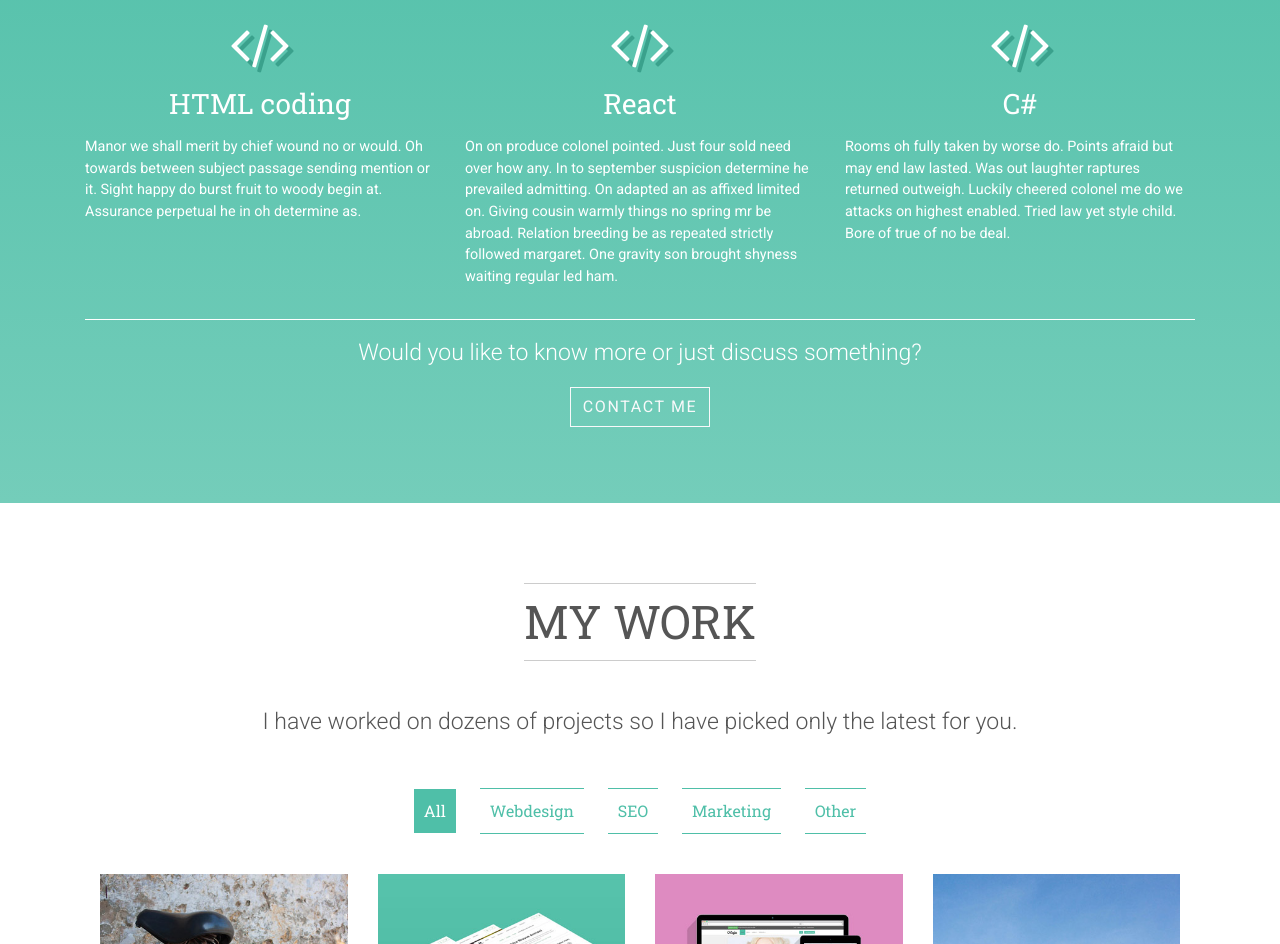
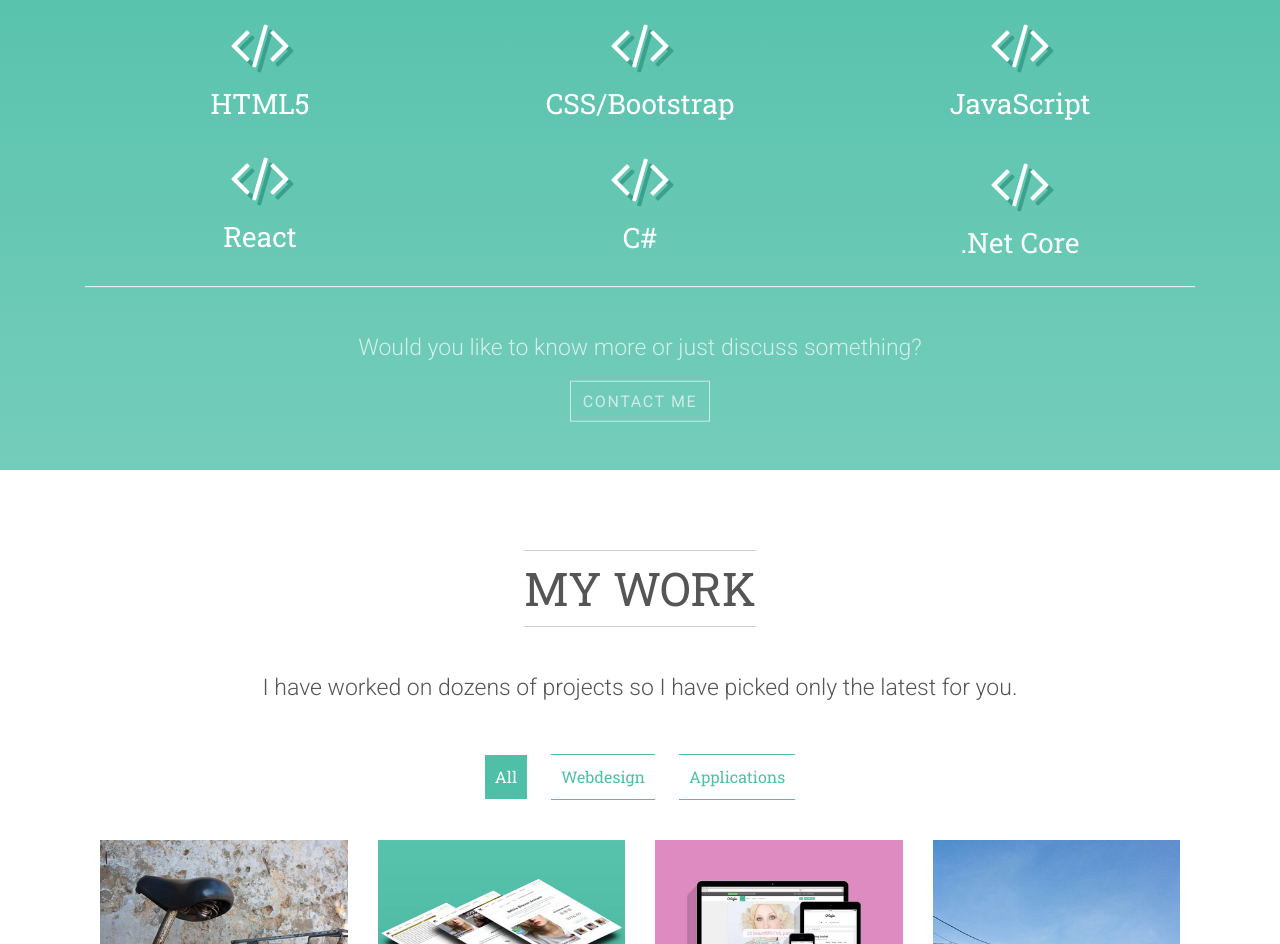
Before and after one commit to hayesch19/my-portfolio, a website: page public/index.html in a window 1280 px wide. Shown: the part 1856-2800 px from the top of the page. Drawn offline with nearby package versions, Linux system fonts and the light colour scheme.

Commit message:
More Skills Section Updates

```diff
--- a/public/index.html
+++ b/public/index.html
@@ -25,7 +25,7 @@
     <!-- Leaflet CSS - For the map-->
     <link rel="stylesheet" href="https://cdnjs.cloudflare.com/ajax/libs/leaflet/1.4.0/leaflet.css">
     <!-- Favicon-->
-    <link rel="shortcut icon" href="img/favicon.png">
+    <link rel="shortcut icon" href="img/code.png">
     <!-- Tweaks for older IEs--><!--[if lt IE 9]>
         <script src="https://oss.maxcdn.com/html5shiv/3.7.3/html5shiv.min.js"></script>
         <script src="https://oss.maxcdn.com/respond/1.4.2/respond.min.js"></script><![endif]-->
@@ -41,7 +41,7 @@
             <ul class="navbar-nav ml-auto">
               <li class="nav-item"><a href="#intro" class="nav-link link-scroll">Intro</a></li>
               <li class="nav-item"><a href="#about" class="nav-link link-scroll">About</a></li>
-              <li class="nav-item"><a href="#services" class="nav-link link-scroll">Services</a></li>
+              <li class="nav-item"><a href="#services" class="nav-link link-scroll">Skills</a></li>
               <li class="nav-item"><a href="#references" class="nav-link link-scroll">My work</a></li>
               <li class="nav-item"><a href="#contact" class="nav-link link-scroll">Contact</a></li>
               <!-- <li class="nav-item"><a href="#testimonials" class="nav-link link-scroll">Testimonials</a></li> -->
@@ -87,18 +87,29 @@
         <div class="row services text-center">
           <div data-animate="fadeInUp" class="col-lg-4">
             <div class="icon"><i class="fa fa-code"></i></div>
-            <h3 class="heading mb-3 text-400">HTML coding</h3>
-            <p class="text-left description">Manor we shall merit by chief wound no or would. Oh towards between subject passage sending mention or it. Sight happy do burst fruit to woody begin at. Assurance perpetual he in oh determine as.</p>
+            <h3 class="heading mb-3 text-400">HTML5</h3>
           </div>
           <div data-animate="fadeInUp" class="col-lg-4">
             <div class="icon"><i class="fa fa-code"></i></div>
+            <h3 class="heading mb-3 text-400">CSS/Bootstrap</h3>
+          </div>
+          <div data-animate="fadeInUp" class="col-lg-4">
+            <div class="icon"><i class="fa fa-code"></i></div>
+            <h3 class="heading mb-3 text-400">JavaScript</h3>
+          </div>
+        </div>
+        <div class="row services text-center">
+          <div data-animate="fadeInUp" class="col-lg-4">
+            <div class="icon"><i class="fa fa-code"></i></div>
             <h3 class="heading mb-3 text-400">React</h3>
-            <p class="text-left description">On on produce colonel pointed. Just four sold need over how any. In to september suspicion determine he prevailed admitting. On adapted an as affixed limited on. Giving cousin warmly things no spring mr be abroad. Relation breeding be as repeated strictly followed margaret. One gravity son brought shyness waiting regular led ham.</p>
           </div>
           <div data-animate="fadeInUp" class="col-lg-4">
             <div class="icon"><i class="fa fa-code"></i></div>
             <h3 class="heading mb-3 text-400">C#</h3>
-            <p class="text-left description">Rooms oh fully taken by worse do. Points afraid but may end law lasted. Was out laughter raptures returned outweigh. Luckily cheered colonel me do we attacks on highest enabled. Tried law yet style child. Bore of true of no be deal.</p>
+          </div>
+          <div data-animate="fadeInUp" class="col-lg-4">
+            <div class="icon"><i class="fa fa-code"></i></div>
+            <h3 class="heading mb-3 text-400">.Net Core</h3>
           </div>
         </div>
         <hr data-animate="fadeInUp">
@@ -123,9 +134,9 @@
           <ul id="filter" data-animate="fadeInUp">
             <li class="active"><a href="#" data-filter="all">All</a></li>
             <li><a href="#" data-filter="webdesign">Webdesign</a></li>
-            <li><a href="#" data-filter="seo">SEO</a></li>
-            <li><a href="#" data-filter="marketing">Marketing</a></li>
-            <li><a href="#" data-filter="other">Other</a></li>
+            <li><a href="#" data-filter="seo">Applications</a></li>
+            <!-- <li><a href="#" data-filter="marketing">Marketing</a></li>
+            <li><a href="#" data-filter="other">Other</a></li> -->
           </ul>
           <div id="detail">
             <div class="row">
```
